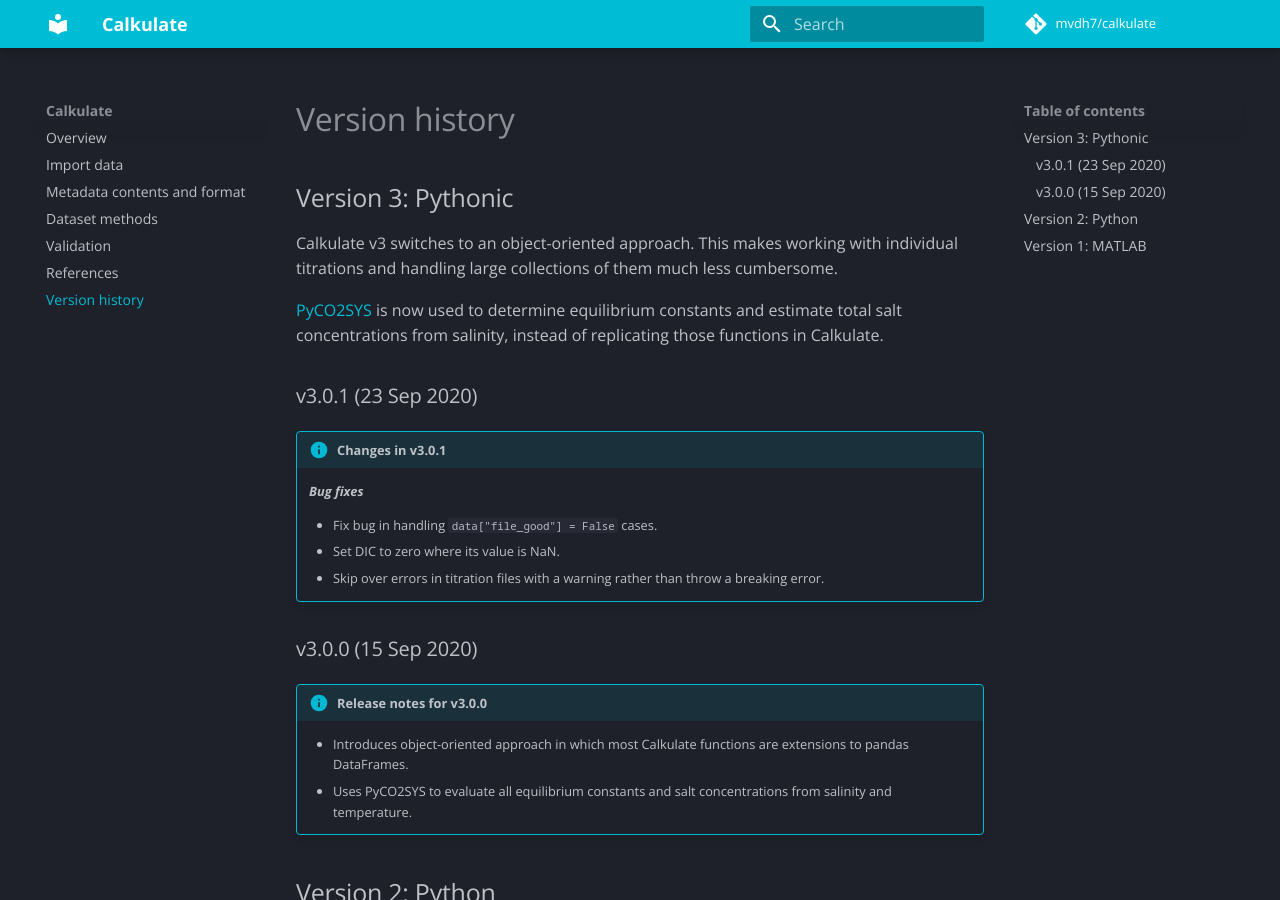
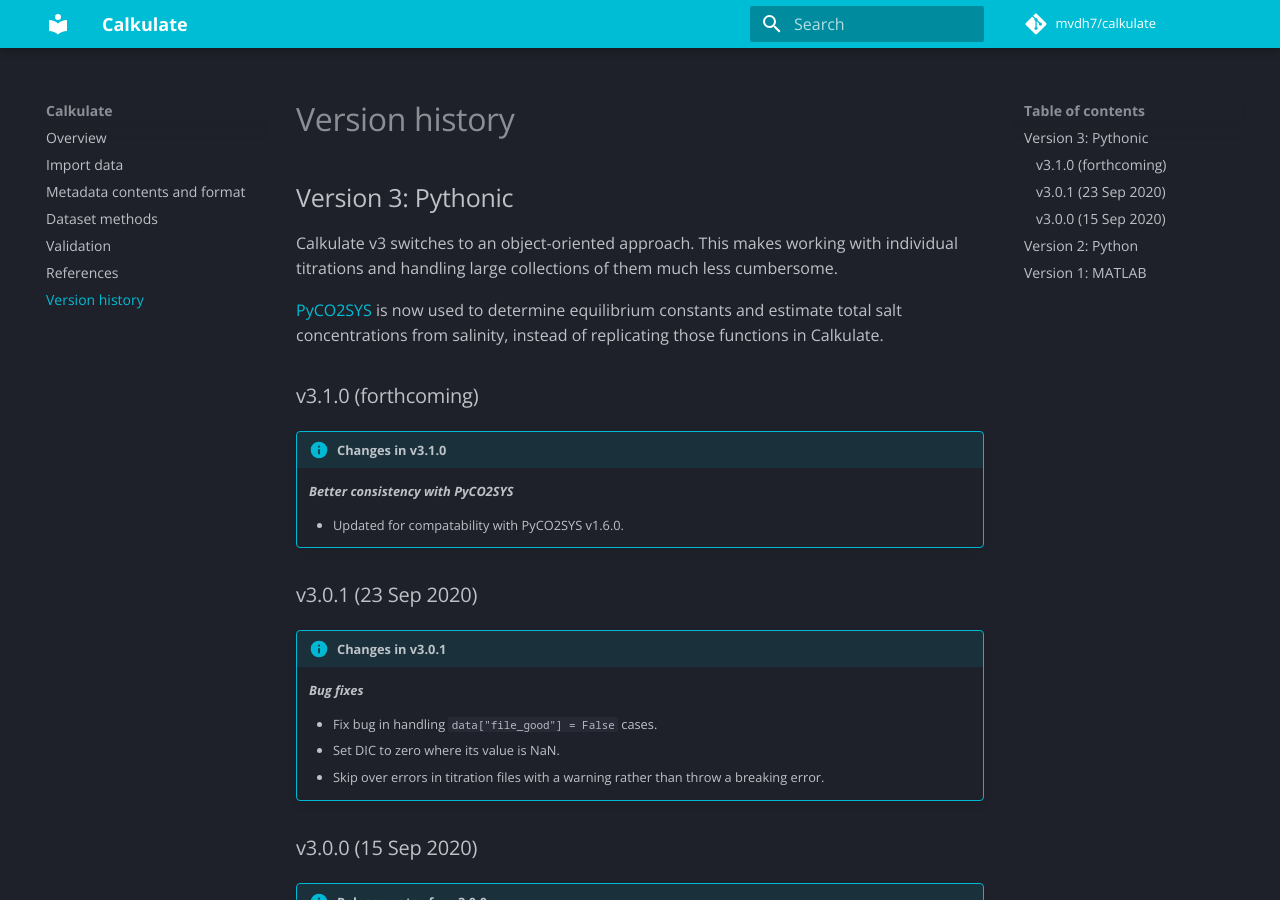
Before and after one commit to mvdh7/calkulate, an MkDocs documentation site: the page built from docs/versions.md, in a window 1280 px wide and 900 px high. Built offline with MkDocs 1.6.1 and Material for MkDocs 9.7.7, drawn with Linux system fonts in a browser that asks for light colours; comment, search, counter and statistics services are not loaded.

```diff
--- a/calkulate/__init__.py
+++ b/calkulate/__init__.py
@@ -53,7 +53,7 @@ calibrate_and_solve = calkulate
 # Package metadata
 _authorlist = ["Humphreys, Matthew P.", "Matthews, Ruth S."]
 __author__ = " and ".join(_authorlist)
-__version__ = "3.0.1"
+__version__ = "3.1.0"
 
 
 def say_hello():
--- a/docs/versions.md
+++ b/docs/versions.md
@@ -5,6 +5,14 @@
 Calkulate v3 switches to an object-oriented approach.  This makes working with individual titrations and handling large collections of them much less cumbersome.
 
 [PyCO2SYS](https://PyCO2SYS.rtfd.io) is now used to determine equilibrium constants and estimate total salt concentrations from salinity, instead of replicating those functions in Calkulate.
+
+### v3.1.0 (forthcoming)
+
+!!! info "Changes in v3.1.0"
+
+    ***Better consistency with PyCO2SYS***
+
+    * Updated for compatability with PyCO2SYS v1.6.0.
 
 ### v3.0.1 (23 Sep 2020)
 
```
